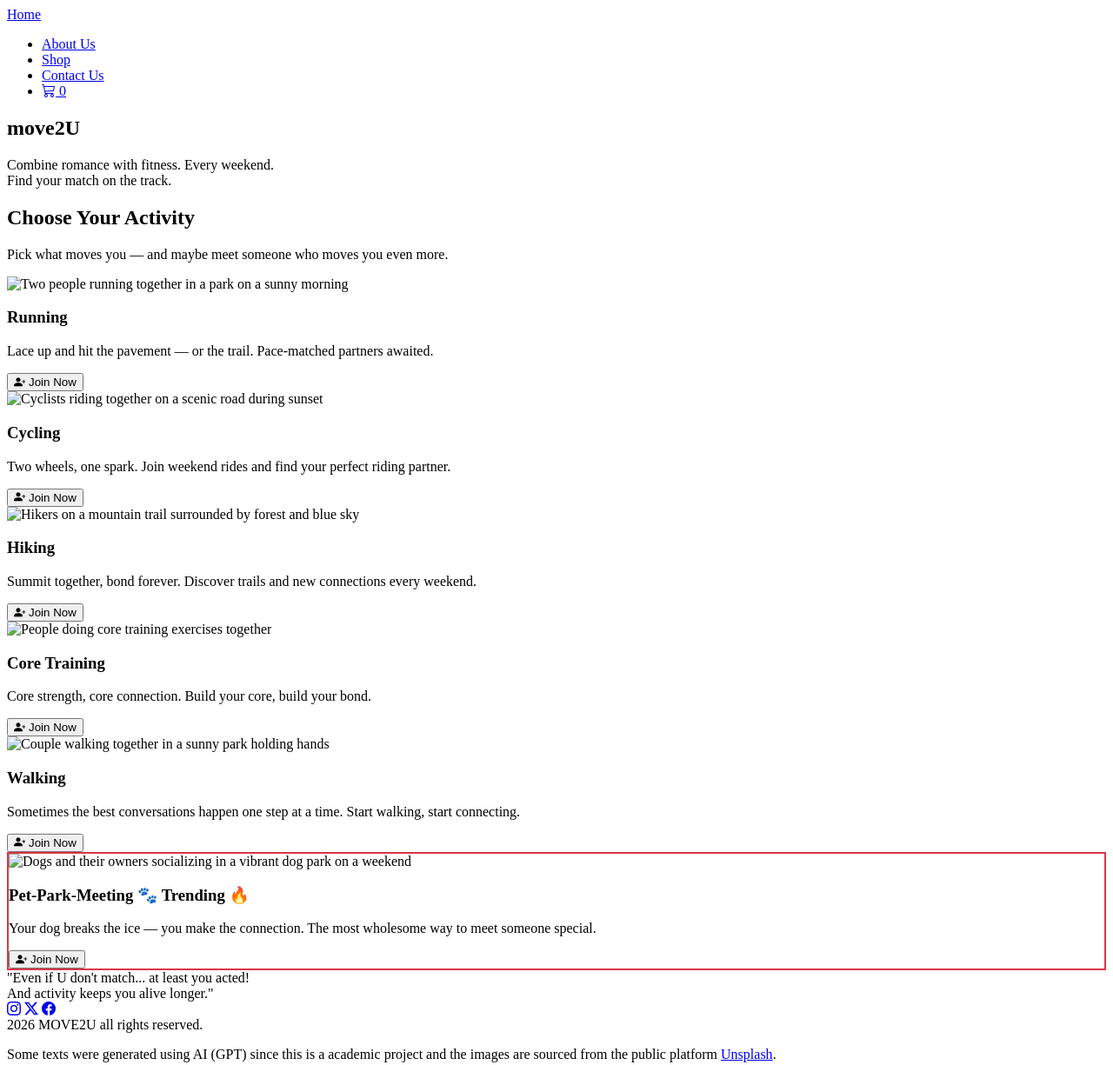
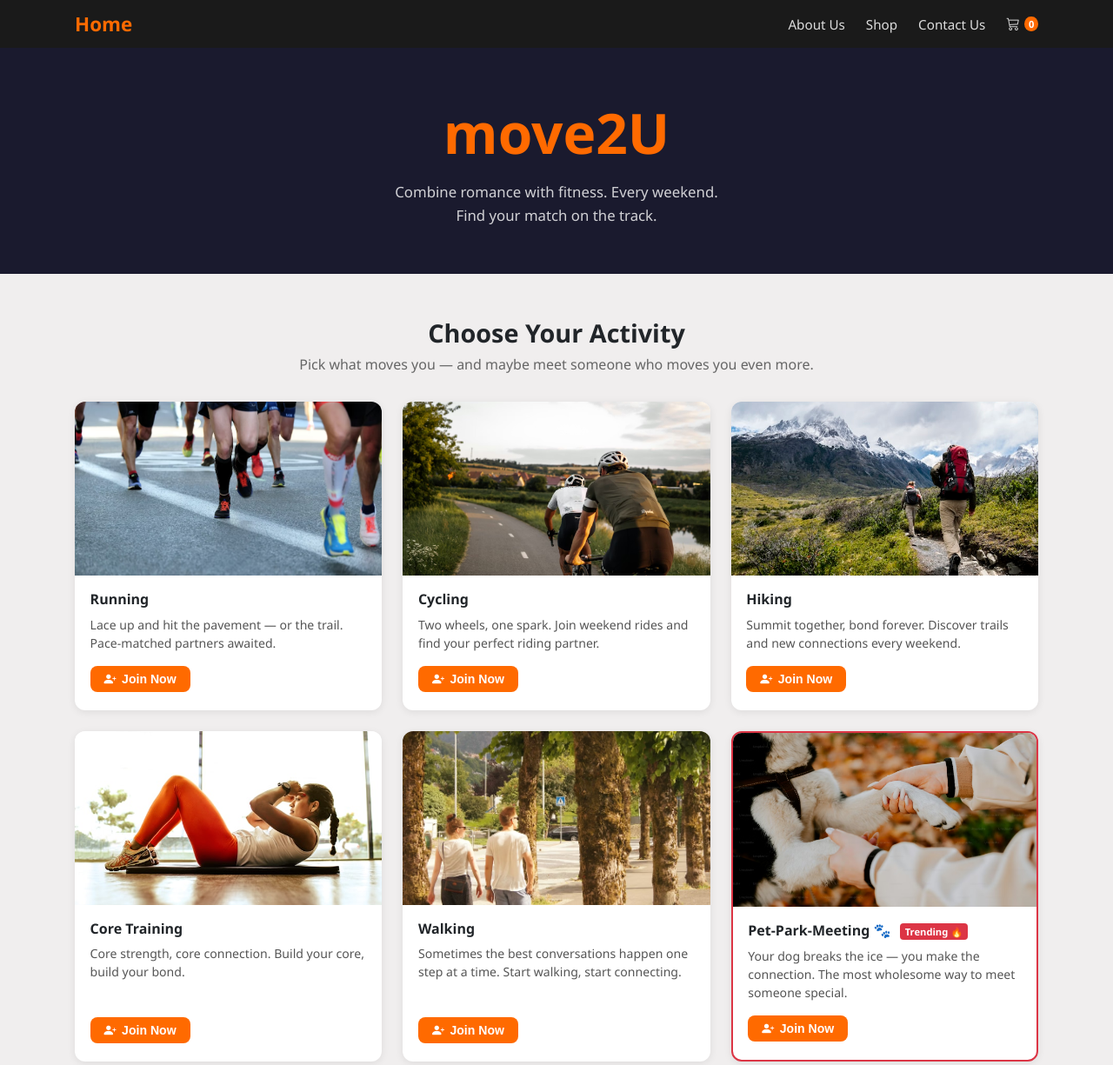
Before and after one commit to asilvasaraiva/CA2_Web_Development_CCT, a plain HTML site: page front/html/index.html in a window 1280 px wide. Shown: the top 1225 px of the page at 87% size. Drawn offline with nearby package versions, Linux system fonts and the light colour scheme; the site is published under a folder, as on GitHub Pages, so addresses that start at the root find nothing.

Commit message:
fix and adding links

```diff
--- /dev/null
+++ b/CA2_links.txt
@@ -0,0 +1,6 @@
+
+Video Link:
+https://drive.google.com/file/d/1X74Vb18BNrjxClgMPKvpk_PCX_x3VL4w/view?usp=drive_link
+
+GitHub Repository:
+https://github.com/asilvasaraiva/CA2_Web_Development_CCT.git
--- a/front/html/about.html
+++ b/front/html/about.html
@@ -8,20 +8,20 @@
   <!-- Bootstrap Icons -->
   <link rel="stylesheet" href="https://cdn.jsdelivr.net/npm/bootstrap-icons@1.11.3/font/bootstrap-icons.min.css" />
   <!-- Custom CSS -->
-  <link rel="stylesheet" href="/front/css/style.css" />
+  <link rel="stylesheet" href="../css/style.css" />
 </head>
 <body>
 
   <!-- ===================== NAVBAR ===================== -->
   <nav class="navbar" >
     <div class="container">
-      <a class="navbar-brand" href="index.html">Home</a>
+      <a class="navbar-brand" href="../html/index.html">Home</a>
       <ul class="navbar-nav">
-        <li><a href="about.html">About Us</a></li>
-        <li><a href="shop.html">Shop</a></li>
-        <li><a href="contact.html">Contact Us</a></li>
+        <li><a href="../html/about.html">About Us</a></li>
+        <li><a href="../html/shop.html">Shop</a></li>
+        <li><a href="../html/contact.html">Contact Us</a></li>
         <li>
-          <a href="checkout.html" class="cart-nav-link">
+          <a href="../html/checkout.html" class="cart-nav-link">
             <i class="bi bi-cart3"></i>
             <span class="cart-count" id="cartCount">0</span>
           </a>
--- a/front/html/index.html
+++ b/front/html/index.html
@@ -8,21 +8,21 @@
   <!-- Bootstrap Icons (icon font only, no Bootstrap CSS/JS) -->
   <link rel="stylesheet" href="https://cdn.jsdelivr.net/npm/bootstrap-icons@1.11.3/font/bootstrap-icons.min.css" />
   <!-- Custom CSS -->
-  <link rel="stylesheet" href="/front/css/style.css" />
+  <link rel="stylesheet" href="../css/style.css" />
 </head>
 <body>
 
   <!-- ===================== NAVBAR ===================== -->
   <nav class="navbar" >
     <div class="container">
-      <a class="navbar-brand" href="/front/html/index.html">Home</a>
+      <a class="navbar-brand" href="../html/index.html">Home</a>
       <!-- Replace <ul class="navbar-nav"> in index.html -->
       <ul class="navbar-nav">
-        <li><a href="/front/html/about.html">About Us</a></li>
-        <li><a href="/front/html/shop.html">Shop</a></li>
-        <li><a href="/front/html/contact.html">Contact Us</a></li>
+        <li><a href="../html/about.html">About Us</a></li>
+        <li><a href="../html/shop.html">Shop</a></li>
+        <li><a href="../html/contact.html">Contact Us</a></li>
         <li>
-          <a href="/front/html/checkout.html" class="cart-nav-link">
+          <a href="../html/checkout.html" class="cart-nav-link">
             <i class="bi bi-cart3"></i>
             <span class="cart-count" id="cartCount">0</span>
           </a>
@@ -55,7 +55,7 @@
           <!-- Card 1: Running -->
           <div class="activity-card">
             <img
-              src="/front/images/run.jpg"
+              src="../images/run.jpg"
               alt="Two people running together in a park on a sunny morning" />
             <div class="card-body">
               <h3>Running</h3>
@@ -69,7 +69,7 @@
           <!-- Card 2: Cycling -->
           <div class="activity-card">
             <img
-            src="/front/images/cycling.jpg"
+            src="../images/cycling.jpg"
               alt="Cyclists riding together on a scenic road during sunset" />
             <div class="card-body">
               <h3>Cycling</h3>
@@ -83,7 +83,7 @@
           <!-- Card 3: Hiking -->
           <div class="activity-card">
             <img
-            src="/front/images/hiking.jpg"
+            src="../images/hiking.jpg"
               alt="Hikers on a mountain trail surrounded by forest and blue sky" />
             <div class="card-body">
               <h3>Hiking</h3>
@@ -97,7 +97,7 @@
           <!-- Card 4: Core Training -->
           <div class="activity-card">
             <img
-            src="/front/images/core_trainning.jpg"
+            src="../images/core_trainning.jpg"
               alt="People doing core training exercises together" />
             <div class="card-body">
               <h3>Core Training</h3>
@@ -111,7 +111,7 @@
           <!-- Card 5: Walking -->
           <div class="activity-card">
             <img
-            src="/front/images/walking.jpg"
+            src="../images/walking.jpg"
               alt="Couple walking together in a sunny park holding hands" />
             <div class="card-body">
               <h3>Walking</h3>
@@ -125,7 +125,7 @@
           <!-- Card 6: Pet-Park-Meeting (TRENDING) -->
           <div class="activity-card" style="border: 2px solid #dc3545;">
             <img
-            src="/front/images/pet.jpg"
+            src="../images/pet.jpg"
               alt="Dogs and their owners socializing in a vibrant dog park on a weekend" />
             <div class="card-body">
               <h3>Pet-Park-Meeting 🐾 <span class="badge">Trending 🔥</span></h3>
@@ -223,6 +223,6 @@
   </div>
 
   <!-- Custom JS called index just to be related to this page -->
-  <script src="/front/js/index.js"></script>
+  <script src="../js/index.js"></script>
 </body>
 </html>
--- a/front/js/checkout.js
+++ b/front/js/checkout.js
@@ -109,7 +109,8 @@ document.getElementById('checkoutForm').addEventListener('submit', async e => {
 function showConfirmation(order) {
   clearBasket(); //clear the basket after successful order
   updateCartCount();//update the cart count after clearing the basket
-alert(`Thank you for your order, ${order.name}!\n\nYour order ID is ${order.id} and the total amount is €${order.total}.\n\nA confirmation email has been sent to ${order.email}.`);
+  alert(`Thank you for your order, ${order.name}!\n\nYour order ID is ${order.id} and the total amount is €${order.total}.\n\nA confirmation email has been sent to ${order.email}.`);
+  window.location.href = "../html/shop.html"; //Redirect the user to the shop page after showing the confirmation message
 }
 
 // Map of form field names to their corresponding error message element IDs
```
Also changed, not shown: front/html/checkout.html (+7 -7 lines), front/html/contact.html (+7 -7 lines), front/html/shop.html (+7 -7 lines), 3 other files.
